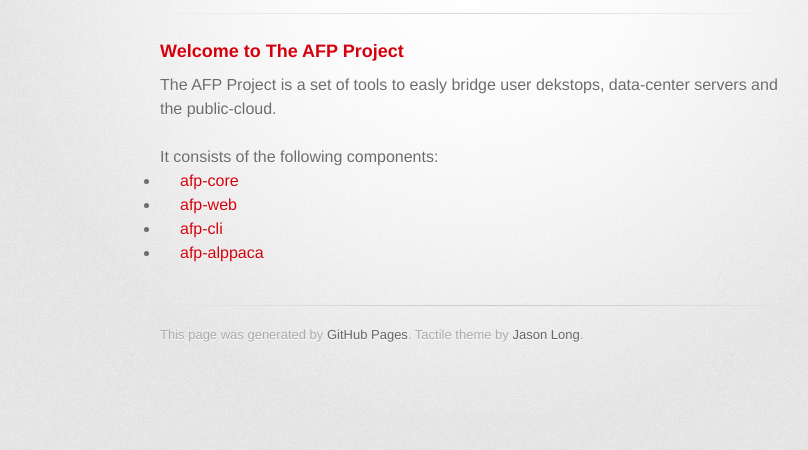
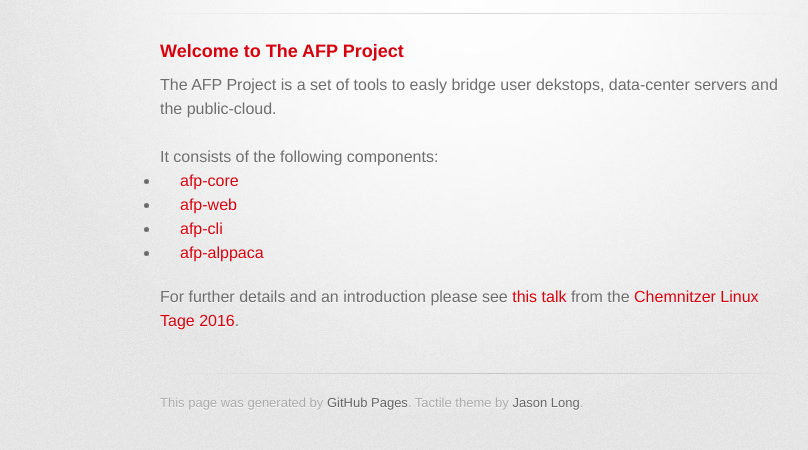
Before and after one commit to ImmobilienScout24/afp, a plain HTML site: page index.html in a window 1280 px wide. Shown: the part 160-610 px from the top of the page, without its empty margins (170-978 px from the left). Drawn offline with Linux system fonts and the light colour scheme; a web font is replaced by a local one.

Commit message:
Add link to AFP talk

```diff
--- a/index.html
+++ b/index.html
@@ -40,6 +40,11 @@
             <li> <a href=https://github.com/ImmobilienScout24/afp-alppaca>afp-alppaca</a>
         </ul>
 
+        <p>
+          For further details and an introduction please see
+          <a href="https://github.com/ImmobilienScout24/afp-talk/raw/master/haenel-afp-v2.0.pdf">this talk</a>
+          from the <a href="https://chemnitzer.linux-tage.de/2016/en/programm/beitrag/392">Chemnitzer Linux Tage 2016</a>.
+        </p>
         </section>
 
 
```
